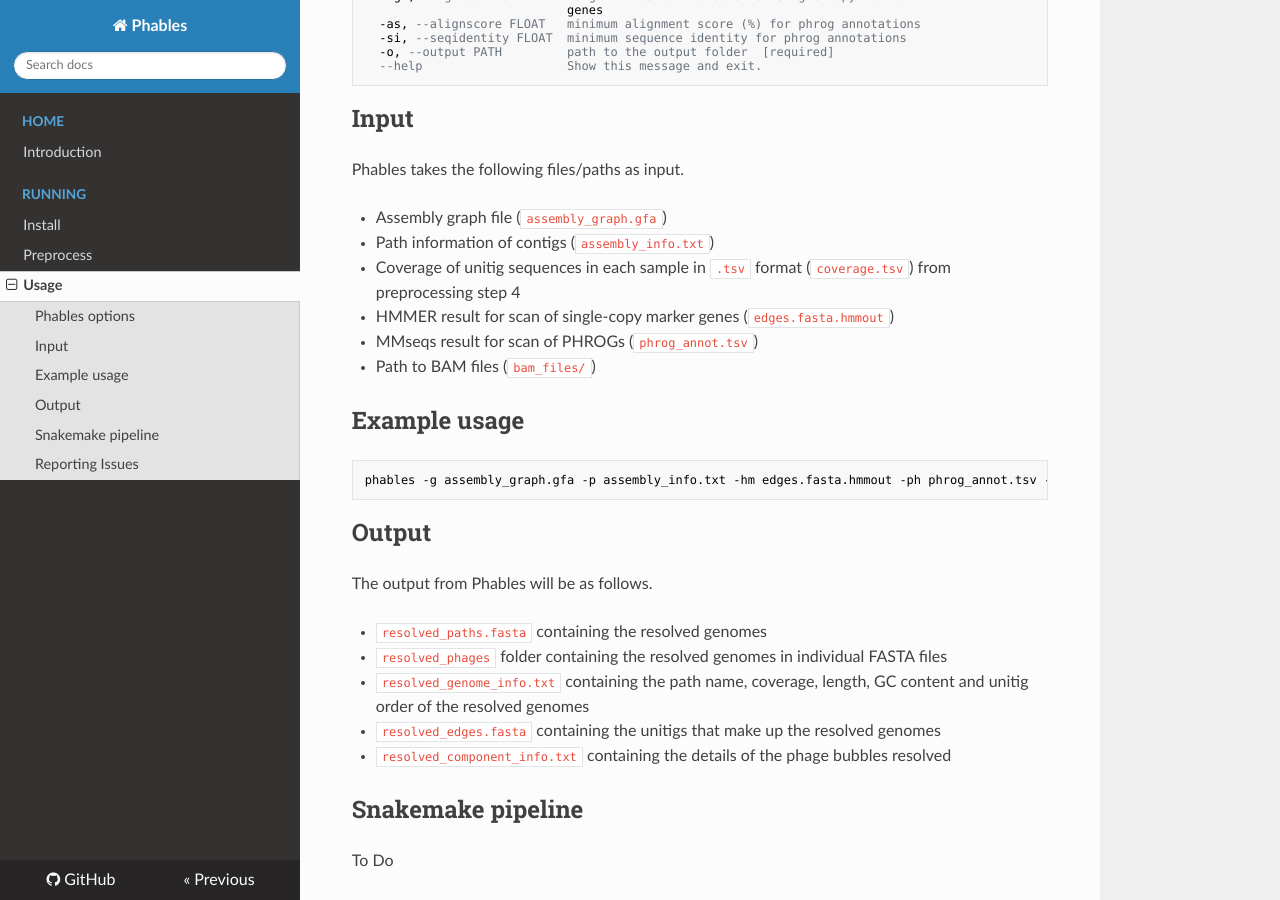
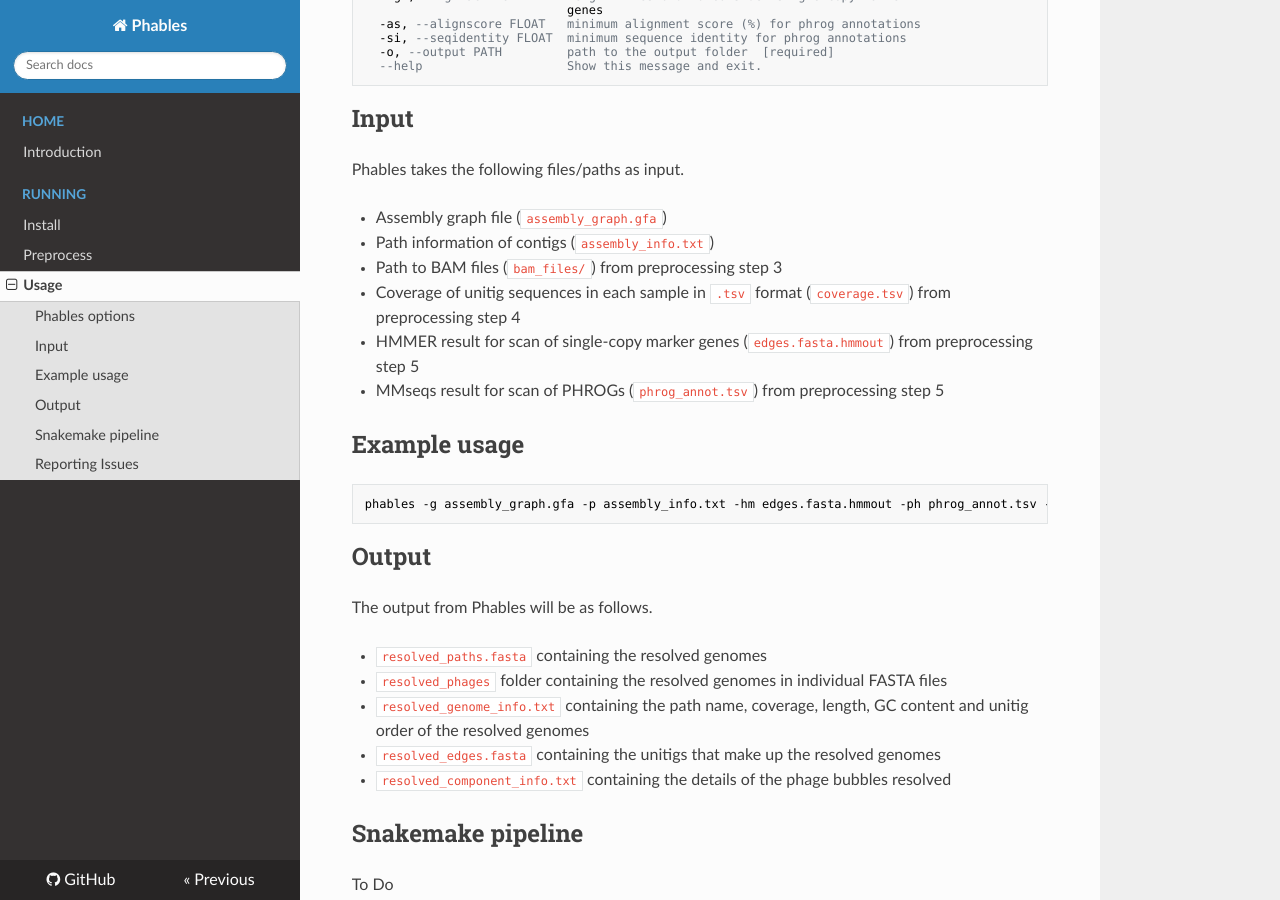
Before and after one commit to Vini2/phables, an MkDocs documentation site: the page built from docs/usage.md, in a window 1280 px wide and 900 px high, scrolled down 513 px. Built offline with MkDocs 1.6.1, drawn with Linux system fonts in a browser that asks for light colours; nearby versions of some CDN libraries; a script that is not in the unit is left out.

Commit message:
DOC: update docs

```diff
--- a/docs/usage.md
+++ b/docs/usage.md
@@ -35,10 +35,10 @@ Phables takes the following files/paths as input.
 
 * Assembly graph file (`assembly_graph.gfa`)
 * Path information of contigs (`assembly_info.txt`)
+* Path to BAM files (`bam_files/`) from preprocessing step 3
 * Coverage of unitig sequences in each sample in `.tsv` format (`coverage.tsv`) from preprocessing step 4
-* HMMER result for scan of single-copy marker genes (`edges.fasta.hmmout`)
-* MMseqs result for scan of PHROGs (`phrog_annot.tsv`)
-* Path to BAM files (`bam_files/`)
+* HMMER result for scan of single-copy marker genes (`edges.fasta.hmmout`) from preprocessing step 5
+* MMseqs result for scan of PHROGs (`phrog_annot.tsv`) from preprocessing step 5
 
 ## Example usage
 
```
